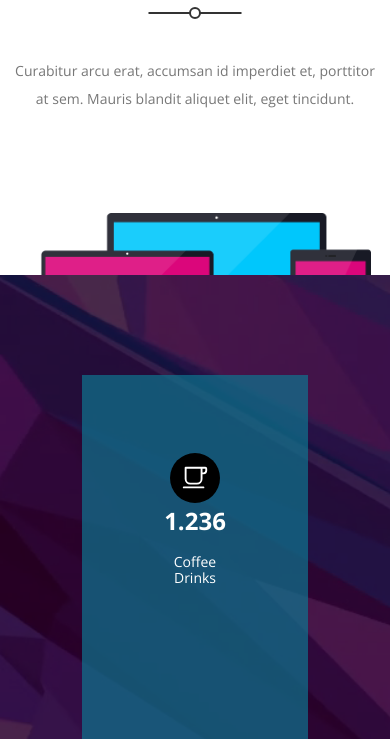
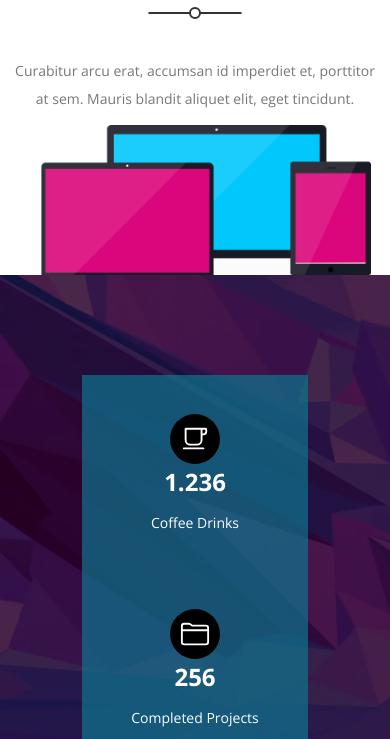
Before and after one commit to MahmoudKhalid22/template-2, a plain HTML site: page index.html in a window 390 px wide. Shown: the part 6260-6999 px from the top of the page. Drawn offline with nearby package versions, Linux system fonts and the light colour scheme.

Commit message:
adjusting image

```diff
--- a/general.css
+++ b/general.css
@@ -257,4 +257,12 @@ img {
   .protofolio .main-h-proto p {
     padding: 0 15px;
   }
+  .about img {
+    position: relative;
+    top: 32px;
+    width: 100%;
+  }
+  .stats .container .number {
+    padding: 39px;
+  }
 }
```
